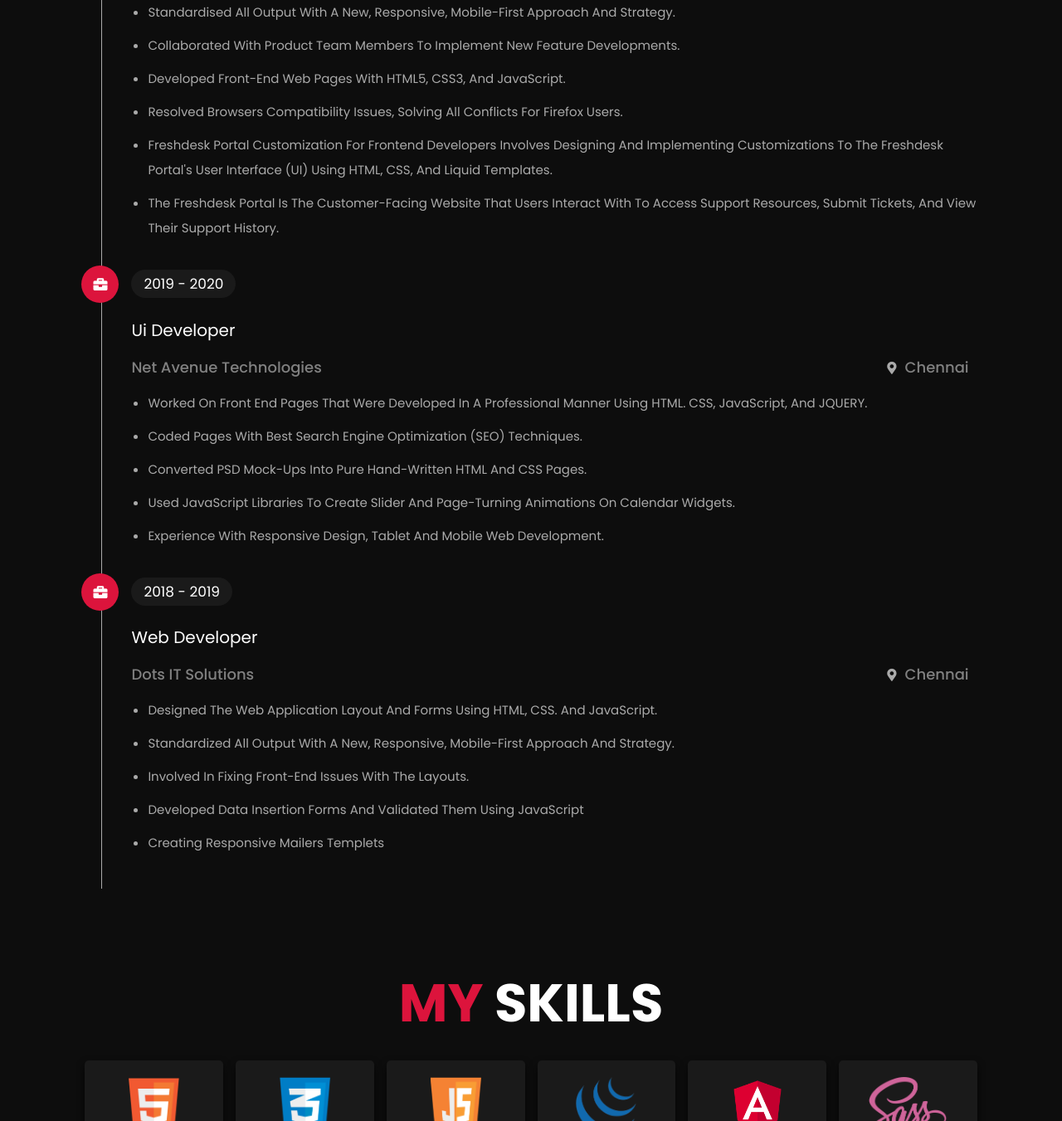
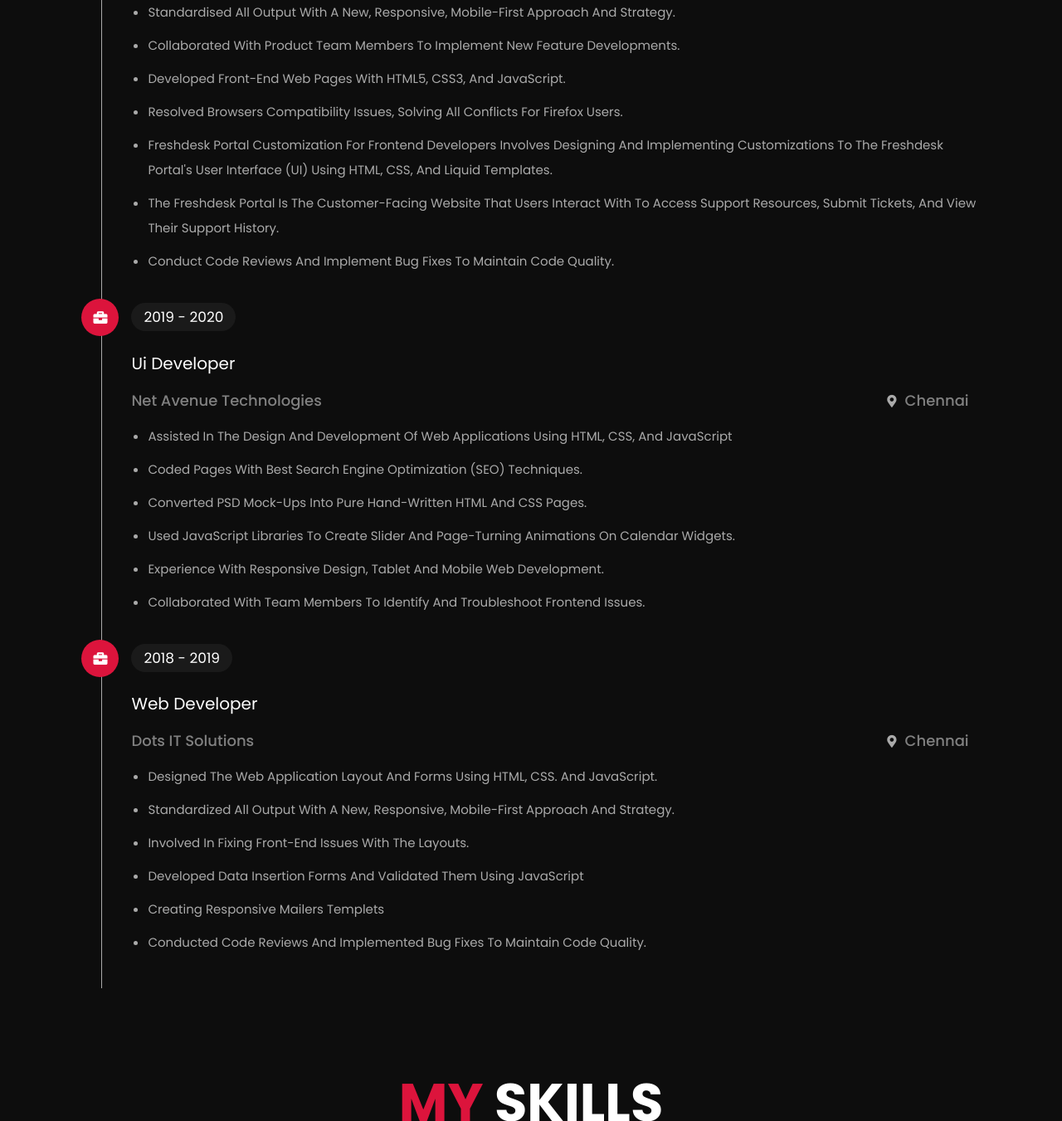
Before and after one commit to murasolimaran/Maara-portfolio, an Angular app: page /about in a window 1280 px wide. Shown: the part 954-2305 px from the top of the page at 83% size. Built offline with nearby package versions, Linux system fonts and the light colour scheme.

Commit message:
resume added

```diff
--- a/src/app/about/about.component.html
+++ b/src/app/about/about.component.html
@@ -20,7 +20,7 @@
         </div>
       </div>
 
-      <a href="./document/Maran_CV.pdf" class="btn yourlink" download target="_blank">
+      <a href="./document/Maara_CV.pdf" class="btn yourlink" download target="_blank">
         download CV <i class="fas fa-download"></i>
       </a>
     </div>
@@ -73,6 +73,7 @@
           the Freshdesk portal's user interface (UI) using HTML, CSS, and Liquid templates.</li>
         <li>The Freshdesk portal is the customer-facing website that users interact with to access support resources,
           submit tickets, and view their support history.</li>
+        <li>Conduct code reviews and implement bug fixes to maintain code quality.</li>
       </ul>
 
     </div>
@@ -86,12 +87,12 @@
       </div>
 
       <ul class="roles">
-        <li>Worked on front end pages that were developed in a professional manner using HTML. CSS, JavaScript,
-          and JQUERY.</li>
+        <li>Assisted in the design and development of web applications using HTML, CSS, and JavaScript</li>
         <li>Coded pages with best Search Engine Optimization (SEO) techniques.</li>
         <li>Converted PSD mock-ups into pure hand-written HTML and CSS pages.</li>
         <li>Used JavaScript libraries to create slider and page-turning animations on calendar widgets.</li>
         <li>Experience with Responsive Design, Tablet and Mobile Web development.</li>
+        <li>Collaborated with team members to identify and troubleshoot frontend issues.</li>
 
       </ul>
 
@@ -111,6 +112,7 @@
         <li>Involved in fixing Front-End issues with the layouts.</li>
         <li>Developed data insertion forms and validated them using JavaScript</li>
         <li>Creating Responsive Mailers Templets</li>
+        <li>Conducted code reviews and implemented bug fixes to maintain code quality.</li>
       </ul>
 
     </div>
```
Also changed, not shown: 1 other file (tests, documents, lock files or other folders).
